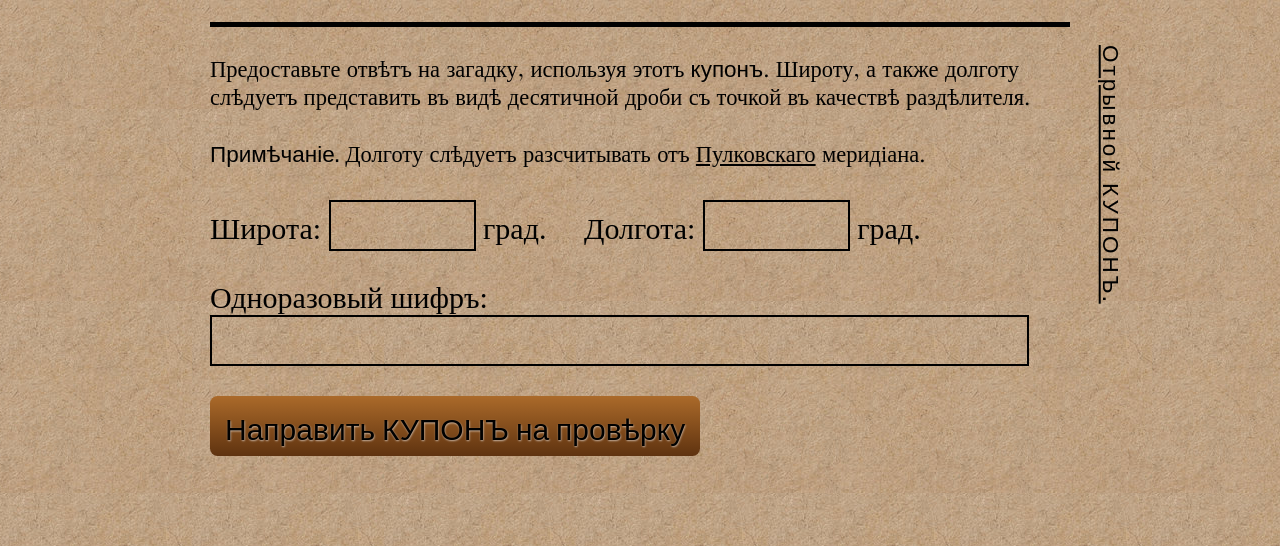
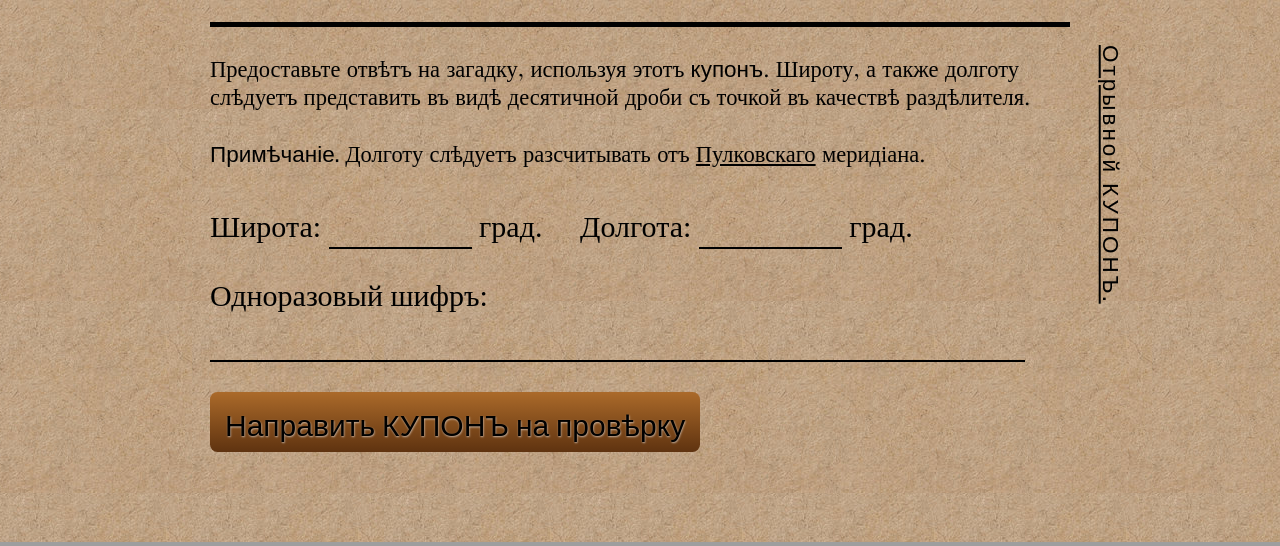
Before and after one commit to teamteamdev/ugractf-2022-school, a Python web app: template tasks/stairwell/app/templates/main.html in a window 1280 px wide. Shown: the part 1235-1781 px from the top of the page. Run offline with Jinja, Linux system fonts and the light colour scheme; the template is opened without the code that fills it, so the values that code supplies are empty; some web fonts are replaced.

Commit message:
stairwell: styles

```diff
--- a/tasks/stairwell/app/templates/main.html
+++ b/tasks/stairwell/app/templates/main.html
@@ -19,7 +19,7 @@
             h1 { font-weight: normal; font-family: 'Oswald', sans-serif; text-transform: uppercase; text-decoration: underline;
                  margin: 0 0 0.25em; font-size: 250%; }
             input { font: inherit; font-family: 'Oswald', sans-serif; background: transparent }
-            input[type=text] { border: 2px solid black; }
+            input[type=text] { border: none; border-bottom: 2px solid black; }
             input[type=submit] { border: none; background: linear-gradient(#ab6a2a, #5f3310); padding: 0.25em 0.5em;
                                  border-radius: 0.25em; text-shadow: 0.5px 0.5px 2px #FFF9; }
             input[type=submit]:active { background: linear-gradient(#5f3310, #ab6a2a); }
```
